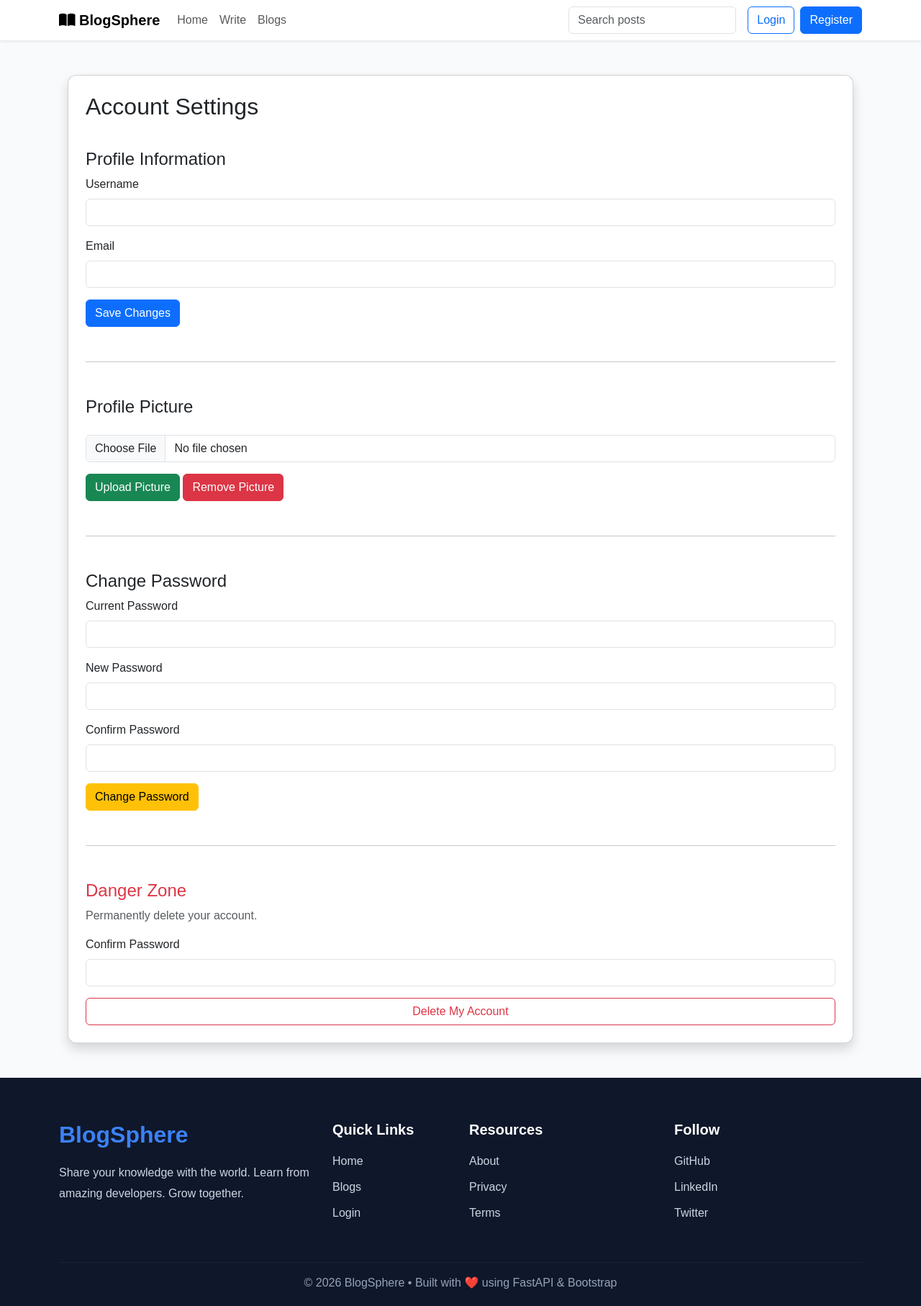
After one commit to rahul-kumar-hub/fastapi-social-media, a FastAPI app: template templates/settings.html in a window 1280 px wide. The commit adds this page. Shown: the whole page at 72% size. Run offline with FastAPI, Linux system fonts and the light colour scheme; the template is opened without the code that fills it, so the values that code supplies are empty; parts of the project's set-up code (start-up, migrations or seed data) failed here and were passed over.

Commit message:
dashboard settings Done

```diff
--- /dev/null
+++ b/static/js/settings.js
@@ -0,0 +1,242 @@
+const profileForm = document.getElementById("profileForm");
+
+profileForm.addEventListener("submit", async (e) => {
+    e.preventDefault();
+    const username =
+        document.getElementById("username").value;
+    const email =
+        document.getElementById("email").value;
+
+    try {
+        const response = await fetch(
+            "/users/me",
+            {
+                method: "PATCH",
+                credentials: "include",
+                headers: {
+                    "Content-Type": "application/json"
+                },
+                body: JSON.stringify({
+                    username,
+                    email
+                })
+            }
+        );
+        const data = await response.json();
+        if (response.ok) {
+            document.getElementById("message").innerHTML = `
+            <div class="alert alert-success">
+                Profile updated successfully.
+            </div>
+            `;
+        } else {
+            document.getElementById("message").innerHTML = `
+            <div class="alert alert-danger">
+                ${data.detail}
+            </div>
+            `;
+        }
+    } catch {
+        alert("Unable to connect to server.");
+    }
+});
+const passwordForm = document.getElementById("passwordForm");
+passwordForm.addEventListener("submit", async (e) => {
+    e.preventDefault();
+    const currentPassword =
+        document.getElementById("currentPassword").value;
+    const newPassword =
+        document.getElementById("newPassword").value;
+    const confirmPassword =
+        document.getElementById("confirmPassword").value;
+    if (newPassword !== confirmPassword) {
+        document.getElementById("message").innerHTML = `
+            <div class="alert alert-danger">
+                Passwords do not match.
+            </div>
+        `;
+        return;
+    }
+    try {
+        const response = await fetch(
+            "/users/change-password",
+            {
+                method: "PATCH",
+                credentials: "include",
+                headers: {
+                    "Content-Type": "application/json"
+                },
+                body: JSON.stringify({
+                    current_password: currentPassword,
+                    new_password: newPassword
+                })
+            }
+        );
+        const data = await response.json();
+        if (response.ok) {
+            document.getElementById("message").innerHTML = `
+                <div class="alert alert-success">
+                    Password changed successfully.
+                </div>
+            `;
+            passwordForm.reset();
+        } else {
+            document.getElementById("message").innerHTML = `
+                <div class="alert alert-danger">
+                    ${data.detail}
+                </div>
+            `;
+        }
+    } catch {
+        document.getElementById("message").innerHTML = `
+            <div class="alert alert-danger">
+                Server Error.
+            </div>
+        `;
+    }
+});
+
+const pictureForm = document.getElementById("pictureForm");
+pictureForm.addEventListener("submit", async (e) => {
+    e.preventDefault();
+    const fileInput =
+        document.getElementById("picture");
+    if (fileInput.files.length === 0) {
+        document.getElementById("message").innerHTML = `
+            <div class="alert alert-warning">
+                Please choose an image.
+            </div>
+        `;
+        return;
+    }
+    const formData = new FormData();
+    formData.append(
+        "file",
+        fileInput.files[0]
+    );
+    try {
+        const response = await fetch(
+            "/users/me/picture",
+            {
+                method: "PATCH",
+                credentials: "include",
+                body: formData
+            }
+        );
+        const data = await response.json();
+        if (response.ok) {
+            document.getElementById("profileImage").src =
+                data.image_path + "?t=" + Date.now();
+            document.getElementById("message").innerHTML = `
+                <div class="alert alert-success">
+                    Profile picture updated successfully.
+                </div>
+            `;
+            pictureForm.reset();
+        } else {
+            document.getElementById("message").innerHTML = `
+                <div class="alert alert-danger">
+                    ${data.detail}
+                </div>
+            `;
+        }
+    } catch {
+        document.getElementById("message").innerHTML = `
+            <div class="alert alert-danger">
+                Upload failed.
+            </div>
+        `;
+    }
+});
+
+const deletePictureBtn = document.getElementById("deletePicture");
+
+deletePictureBtn.addEventListener("click", async () => {
+    if (!confirm("Are you sure you want to remove your profile picture?")) {
+        return;
+    }
+    try {
+        const response = await fetch(
+            "/users/me/picture",
+            {
+                method: "DELETE",
+                credentials: "include",
+            }
+        );
+        const data = await response.json();
+        if (response.ok) {
+            document.getElementById("profileImage").src =
+                data.image_path + "?t=" + Date.now();
+            document.getElementById("message").innerHTML = `
+                <div class="alert alert-success">
+                    Profile picture removed successfully.
+                </div>
+            `;
+        } else {
+            document.getElementById("message").innerHTML = `
+                <div class="alert alert-danger">
+                    ${data.detail}
+                </div>
+            `;
+        }
+    } catch {
+        document.getElementById("message").innerHTML = `
+            <div class="alert alert-danger">
+                Server Error.
+            </div>
+        `;
+    }
+});
+
+const deleteAccountBtn = document.getElementById("deleteAccount");
+
+deleteAccountBtn.addEventListener("click", async () => {
+    const password =
+        document.getElementById("deletePassword").value;
+    if (password.trim() === "") {
+        document.getElementById("message").innerHTML = `
+            <div class="alert alert-danger">
+                Please enter your password.
+            </div>
+        `;
+
+        return;
+    }
+    const confirmDelete = confirm(
+        "This will permanently delete your account.\n\nAre you sure?"
+    );
+    if (!confirmDelete) {
+        return;
+    }
+    try {
+        const response = await fetch(
+            "/users/me",
+            {
+                method: "DELETE",
+                credentials: "include",
+                headers: {
+                    "Content-Type": "application/json"
+                },
+                body: JSON.stringify({
+                    password: password
+                })
+            }
+        );
+        if (response.redirected) {
+            window.location.href = response.url;
+            return;
+        }
+        const data = await response.json();
+        document.getElementById("message").innerHTML = `
+            <div class="alert alert-danger">
+                ${data.detail}
+            </div>
+        `;
+    } catch {
+        document.getElementById("message").innerHTML = `
+            <div class="alert alert-danger">
+                Server Error.
+            </div>
+        `;
+    }
+});
--- a/templates/base.html
+++ b/templates/base.html
@@ -113,7 +113,7 @@
 
                             <li>
 
-                                <a class="dropdown-item" href="/settings">
+                                <a class="dropdown-item" href="/users/settings">
 
                                     Settings
 
--- /dev/null
+++ b/templates/settings.html
@@ -0,0 +1,145 @@
+{% extends "base.html" %}
+
+{% block content %}
+
+<div class="container mt-5">
+
+    <div class="card shadow p-4">
+
+        <h2 class="mb-4">
+            Account Settings
+        </h2>
+        <div id="message" class="mb-3"></div>
+        <!-- Profile Information -->
+
+        <h4>Profile Information</h4>
+
+        <form id="profileForm">
+
+            <div class="mb-3">
+
+                <label class="form-label">
+                    Username
+                </label>
+
+                <input type="text" class="form-control" id="username" value="{{ current_user.username }}">
+
+            </div>
+
+            <div class="mb-3">
+
+                <label class="form-label">
+                    Email
+                </label>
+
+                <input type="email" class="form-control" id="email" value="{{ current_user.email }}">
+
+            </div>
+
+            <button type="submit" class="btn btn-primary">
+                Save Changes
+            </button>
+
+        </form>
+
+        <hr class="my-5">
+
+        <!-- Profile Picture -->
+
+        <h4>Profile Picture</h4>
+
+        <img id="profileImage" src="{{ current_user.image_path }}" width="120" class="rounded-circle mb-3">
+
+        <form id="pictureForm">
+
+            <input type="file" class="form-control mb-3" id="picture" accept="image/*">
+
+            <button class="btn btn-success" type="submit">
+                Upload Picture
+            </button>
+
+            <button type="button" class="btn btn-danger" id="deletePicture">
+                Remove Picture
+            </button>
+
+        </form>
+
+        <hr class="my-5">
+
+        <!-- Password -->
+
+        <h4>Change Password</h4>
+
+        <form id="passwordForm">
+
+            <div class="mb-3">
+
+                <label class="form-label">
+                    Current Password
+                </label>
+
+                <input type="password" class="form-control" id="currentPassword">
+
+            </div>
+
+            <div class="mb-3">
+
+                <label class="form-label">
+                    New Password
+                </label>
+
+                <input type="password" class="form-control" id="newPassword">
+
+            </div>
+
+            <div class="mb-3">
+
+                <label class="form-label">
+                    Confirm Password
+                </label>
+
+                <input type="password" class="form-control" id="confirmPassword">
+
+            </div>
+
+            <button class="btn btn-warning" type="submit">
+                Change Password
+            </button>
+
+        </form>
+
+        <hr class="my-5">
+
+        <!-- Danger Zone -->
+
+        <h4 class="text-danger">
+            Danger Zone
+        </h4>
+
+        <p class="text-muted">
+            Permanently delete your account.
+        </p>
+        <div class="mb-3">
+
+            <label class="form-label">
+                Confirm Password
+            </label>
+
+            <input type="password" id="deletePassword" class="form-control">
+
+        </div>
+        <button class="btn btn-outline-danger" id="deleteAccount">
+            Delete My Account
+        </button>
+
+    </div>
+
+</div>
+
+{% endblock %}
+
+{% block scripts %}
+
+<script src="/static/js/settings.js"></script>
+
+{% endblock %}
```
Also changed, not shown: routers/users.py (+132 -15 lines), schemas.py (+12 -0 lines), media/profile_pics/b09875c041f24996ad8c1716453d0134.jpg (added).
